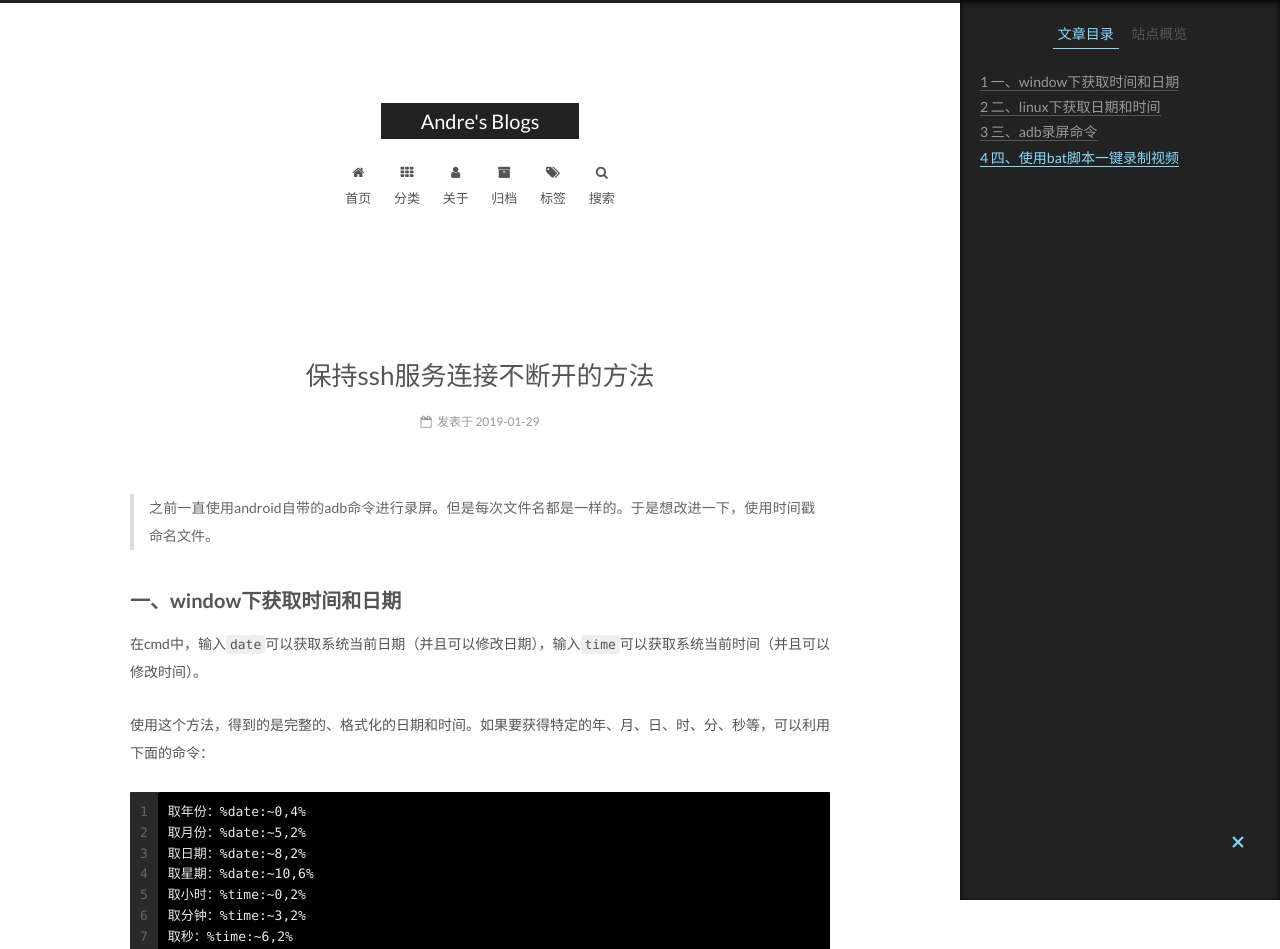
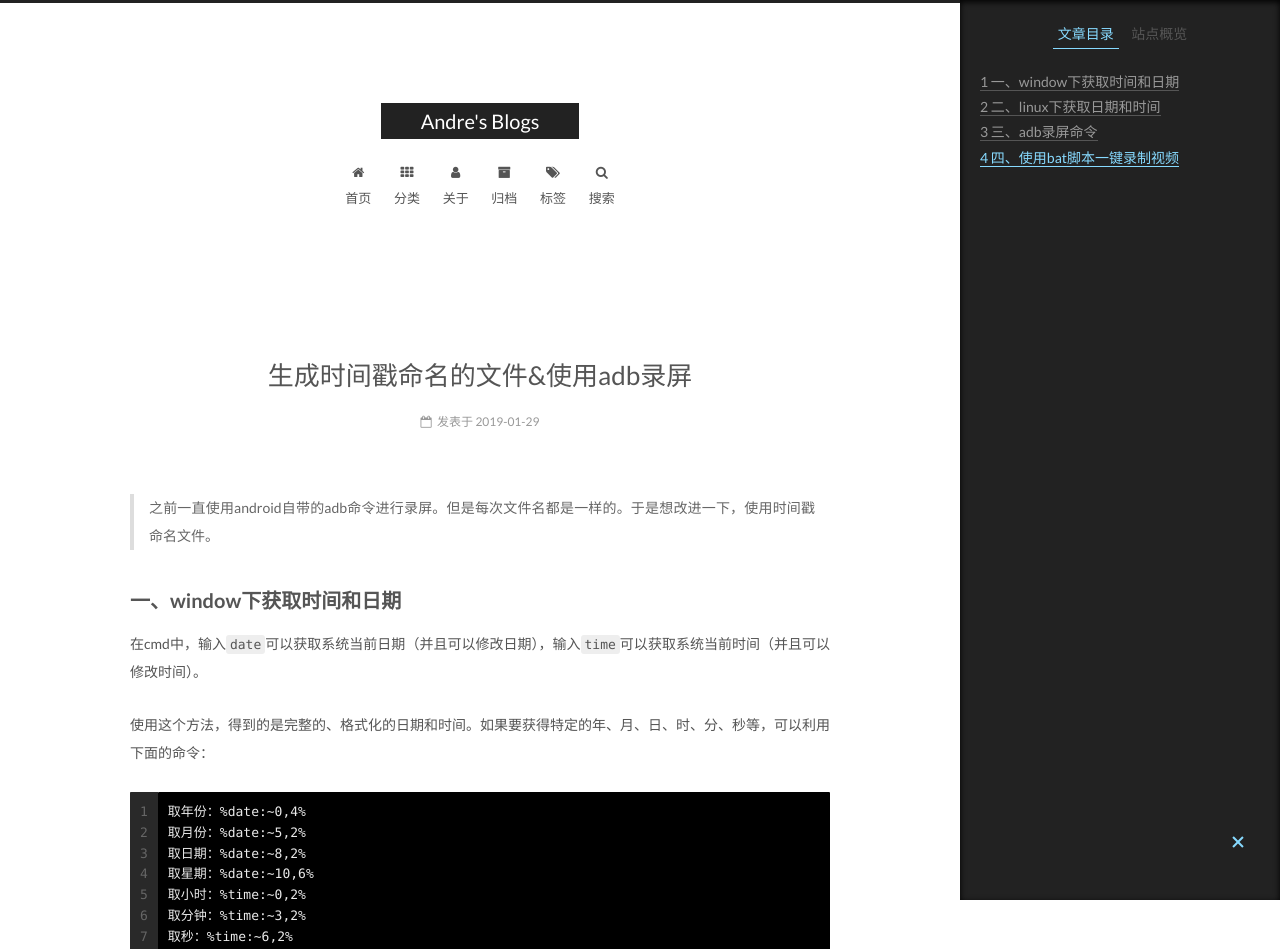
Before and after one commit to Ngwind/Ngwind.github.io, a Jekyll site: the page built from _posts/2019-01-29-生成时间戳命名的文件&使用adb录屏.md, in a window 1280 px wide. Shown: the top 949 px of the page. Built offline with Jekyll 4.4.1, drawn with Linux system fonts in a browser that asks for light colours; comment, search, counter and statistics services are not loaded.

Commit message:
Update 2019-01-29-生成时间戳命名的文件&使用adb录屏.md

```diff
--- a/_posts/2019-01-29-生成时间戳命名的文件&使用adb录屏.md
+++ b/_posts/2019-01-29-生成时间戳命名的文件&使用adb录屏.md
@@ -1,6 +1,6 @@
 ---
 layout: post
-title: 保持ssh服务连接不断开的方法
+title: 生成时间戳命名的文件&使用adb录屏
 tags:
   - linux
   - adb
```
